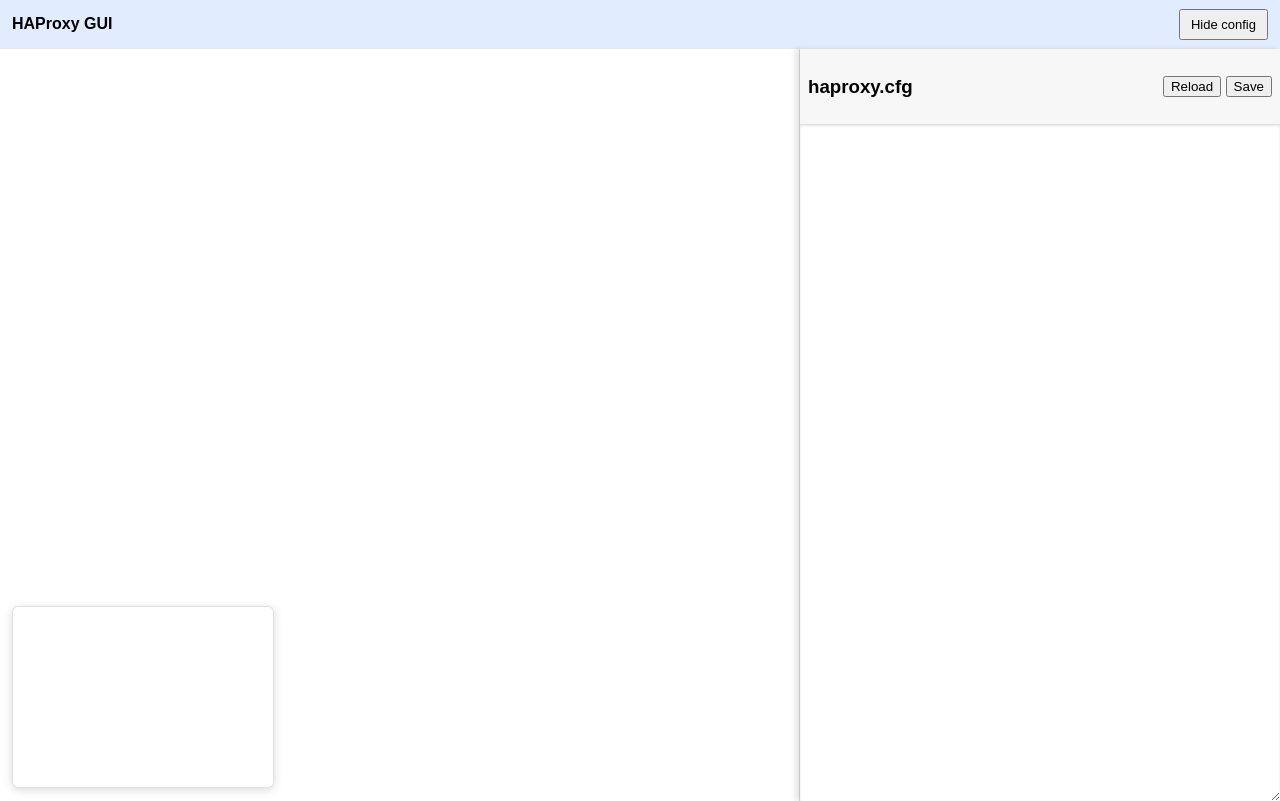
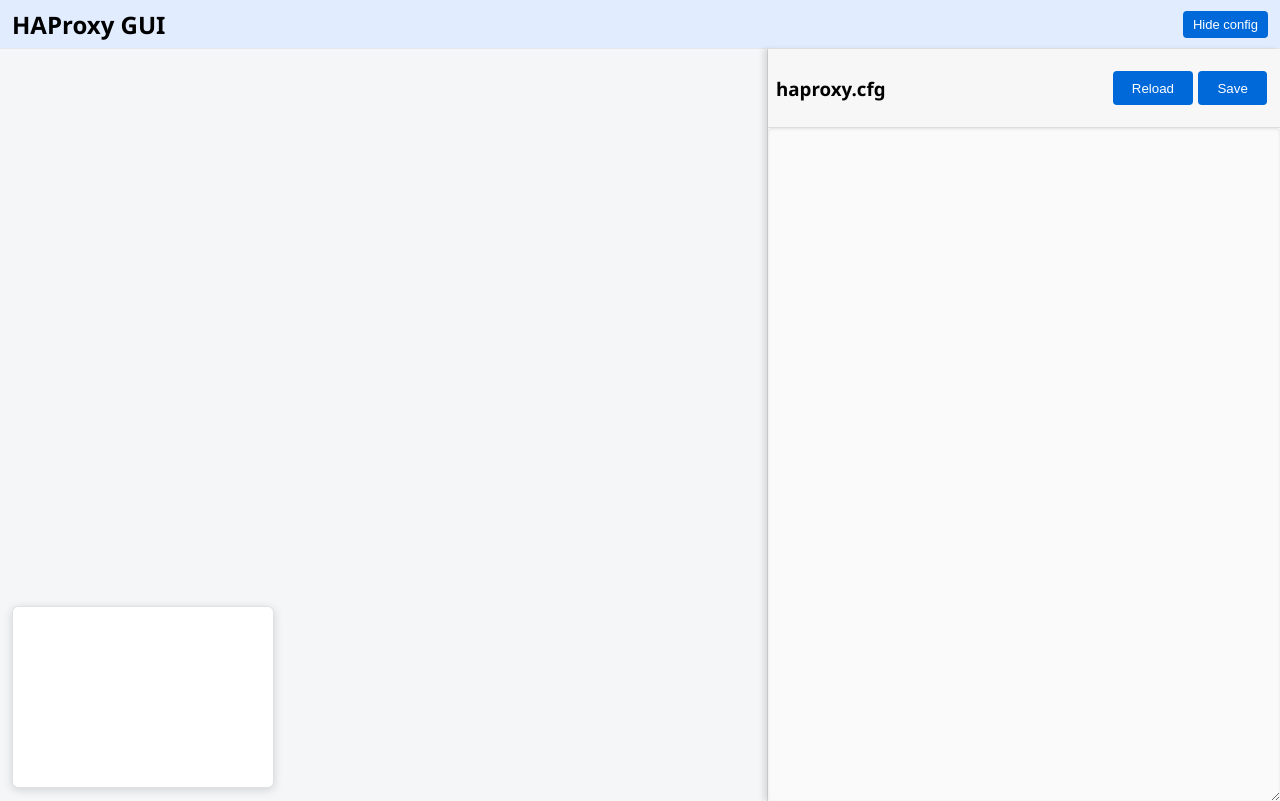
Before and after one commit to arghideutis/haproxy-gui, a plain HTML site: page static/index.html in a window 1280 px wide. Both pictures are taken after a click on the button "Show config". Drawn offline with nearby package versions, Linux system fonts and the light colour scheme; no server answers.

Commit message:
fix styling

```diff
--- a/static/app.js
+++ b/static/app.js
@@ -125,7 +125,7 @@
   const firstFrontend = graph.nodes.find(n => n.type === 'frontend');
   if (firstFrontend) {
     setTimeout(() => {
-      mainNetwork.focus(firstFrontend.id, { scale: 1.0, offset: { x: -250, y: -250 }, animation: { duration: 500 } });
+      mainNetwork.focus(firstFrontend.id, { scale: 1.0, offset: { x: -100, y: -250 }, animation: { duration: 500 } });
     }, 250);
   }
 
--- a/static/style.css
+++ b/static/style.css
@@ -6,7 +6,7 @@
 body {
   height: 100%;
   margin: 0;
-  font-family: Arial, sans-serif;
+  font-family: 'Segoe UI', Tahoma, Geneva, Verdana, sans-serif;
 }
 
 .menu-bar {
@@ -21,16 +21,36 @@
 
 .menu-title {
   font-weight: 600;
+  font-size: 1.5rem;
+  ;
+}
+
+.menu-actions {
+  display: flex;
+  flex-direction: row;
+  align-items: center;
+  justify-content: center;
+}
+
+/* Center buttons vertically inside their containers */
+.editor-header>div,
+.menu-actions {
+  display: flex;
+  align-items: center;
+  justify-content: center;
+  /* keep horizontal centering */
 }
 
 .menu-actions button {
   padding: 6px 10px;
   font-size: 13px;
+  margin: auto;
 }
 
 #container {
   display: flex;
   height: calc(100vh - var(--menu-bar-height));
+  background-color: #f4f6f8;
 }
 
 #graph {
@@ -39,7 +59,7 @@
 }
 
 #editor {
-  width: 480px;
+  width: 40%;
   display: flex;
   flex-direction: column;
   box-shadow: -5px 0 5px rgba(0, 0, 0, 0.1);
@@ -84,3 +104,44 @@
 #container {
   position: relative;
 }
+
+.container {
+  max-width: 960px;
+  margin: 2rem auto;
+  background: #fff;
+  padding: 1.5rem;
+  border-radius: 8px;
+  box-shadow: 0 4px 12px rgba(0, 0, 0, .05);
+}
+
+h1 {
+  font-size: 2rem;
+  margin-bottom: 1rem;
+  color: #222;
+}
+
+textarea {
+  width: 100%;
+  height: 300px;
+  border: 1px solid #ccc;
+  border-radius: 4px;
+  padding: 0.5rem;
+  font-family: monospace;
+  background: #fafafa;
+}
+
+button {
+  margin-top: 1rem;
+  padding: 0.6rem 1.2rem;
+  border: none;
+  border-radius: 4px;
+  background-color: #0069d9;
+  color: #fff;
+  cursor: pointer;
+  margin: auto;
+  margin-right: 5px;
+}
+
+button:hover {
+  background-color: #0053ba;
+}
```
Also changed, not shown: 1 other file.
